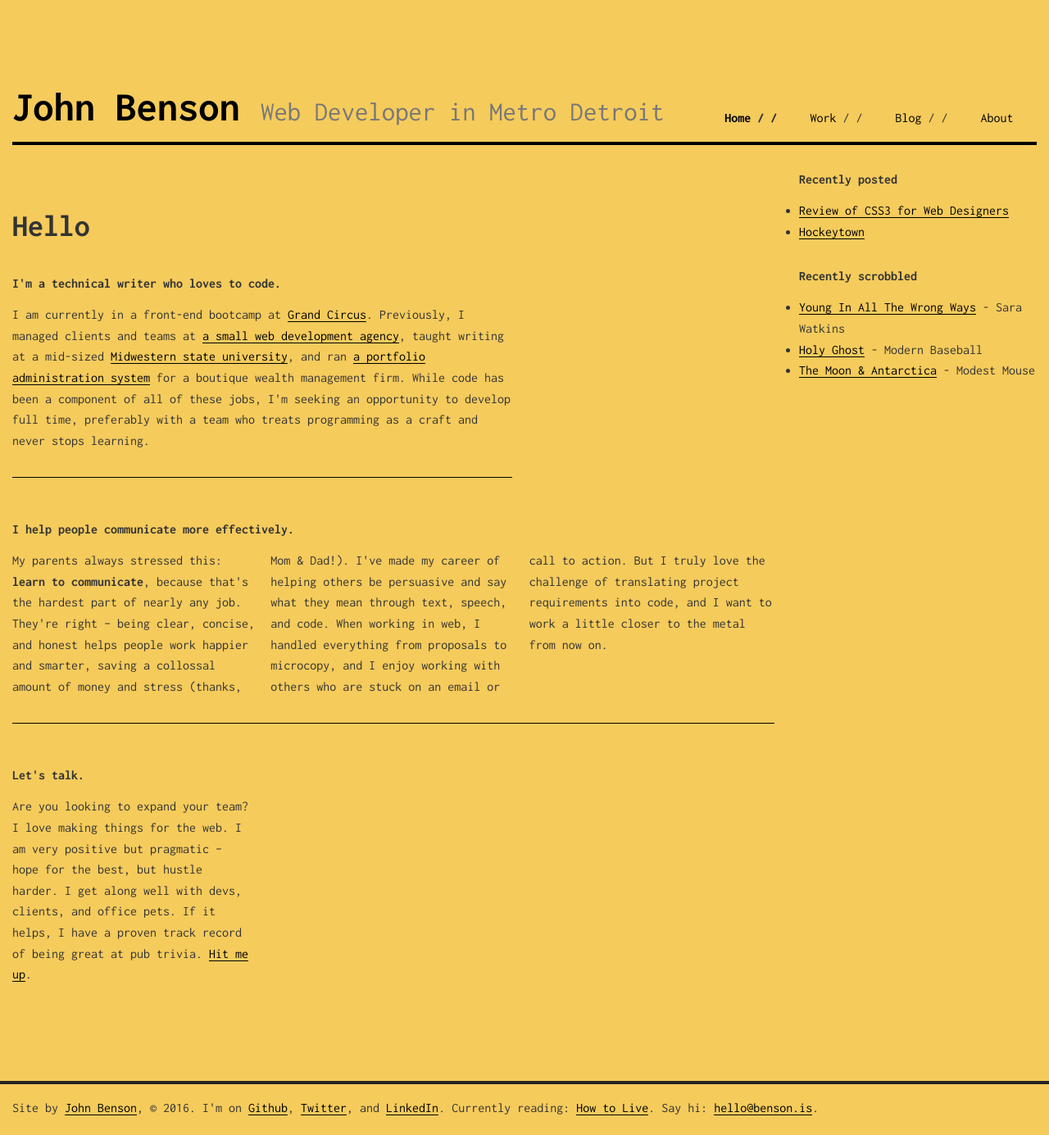
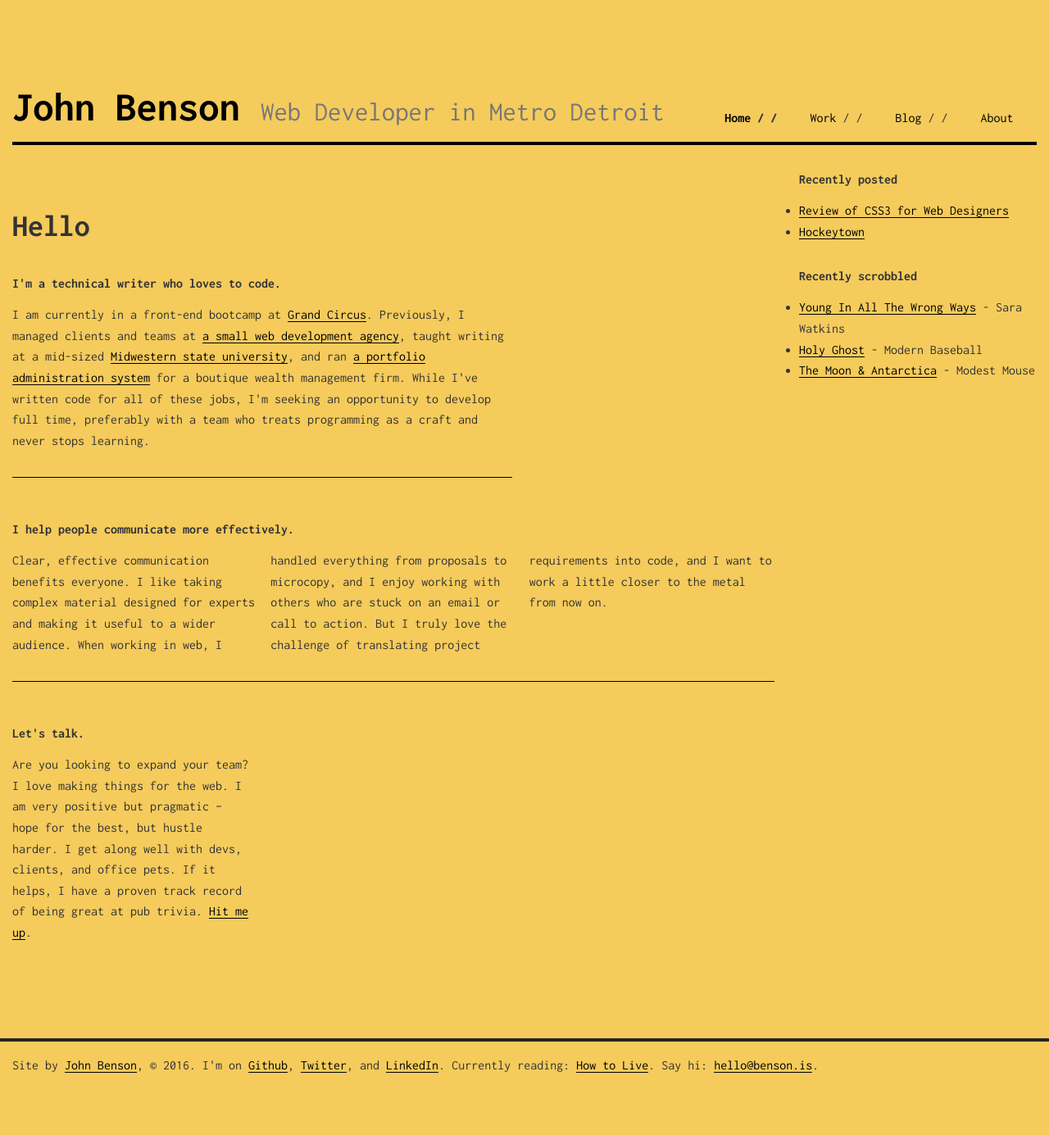
Before and after one commit to johnbenson/johnbenson.github.io, a Jekyll site: the page index.html, which Jekyll copies as it is, in a window 1280 px wide. Shown: the whole page at 82% size. Built offline with Jekyll 4.4.1, drawn with Linux system fonts in a browser that asks for light colours; nearby versions of some CDN libraries; after the commit the page ends 1334 px from its top, so only the background shows below that.

Commit message:
tweaked communication section

```diff
--- a/index.html
+++ b/index.html
@@ -41,7 +41,7 @@
           <h5>I'm a technical writer who loves to code.</h5>
           <p class="border-low">I am currently in a front-end bootcamp at <a href="http://www.grandcircus.co">Grand Circus</a>. Previously, I managed clients and teams at <a href="http://www.twinstatewebdesign.com">a small web development agency</a>,
             taught writing at a mid-sized <a href="http://www.engl.niu.edu">Midwestern state university</a>, and ran <a href="http://www.addepar.com">a portfolio administration system</a> for a boutique wealth management firm.
-            While code has been a component of all of these jobs, I'm seeking an opportunity to develop full time, preferably with a team who treats programming as a craft and never stops learning.</p>
+            While I've written code for all of these jobs, I'm seeking an opportunity to develop full time, preferably with a team who treats programming as a craft and never stops learning.</p>
         </div>
         <div class="col-md-3">
         </div>
@@ -63,10 +63,7 @@
       <div class="row">
         <div class="col-md-9">
           <h5>I help people communicate more effectively.</h5>
-          <p class="border-low threecol">My parents always stressed this: <strong>learn to communicate</strong>, because that's the hardest part of nearly any job. They're right &ndash; being clear, concise, and honest
-            helps people work happier and smarter, saving a collossal amount of money and stress (thanks, Mom &amp; Dad!). I've made my career of helping others
-            be persuasive and say what they mean through text, speech, and code. When working in web, I handled everything from proposals to microcopy, and I enjoy working with others who are stuck on an email
-            or call to action. But I truly love the challenge of translating project requirements into code, and I want to work a little closer to the metal from now on.</p>
+          <p class="border-low threecol">Clear, effective communication benefits everyone. I like taking complex material designed for experts and making it useful to a wider audience. When working in web, I handled everything from proposals to microcopy, and I enjoy working with others who are stuck on an email or call to action. But I truly love the challenge of translating project requirements into code, and I want to work a little closer to the metal from now on.</p>
         </div>
       </div>
 
```
